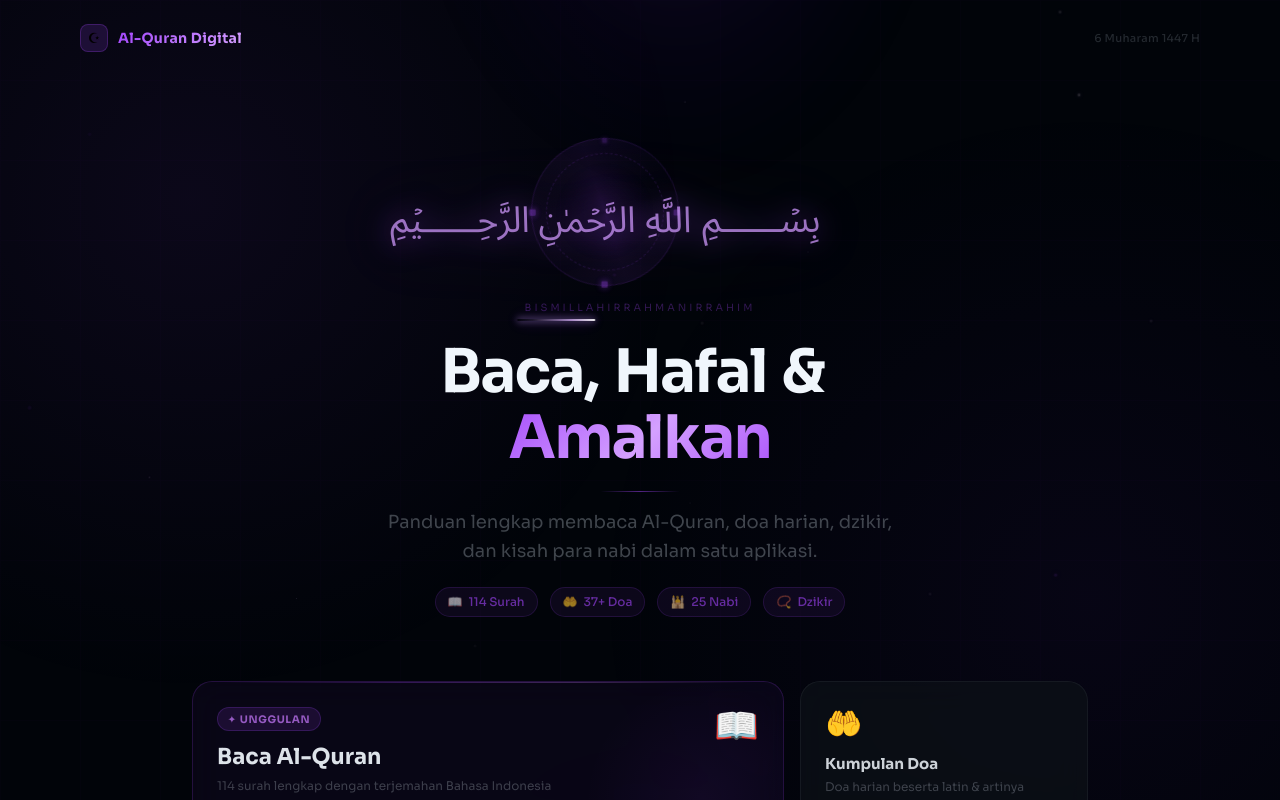
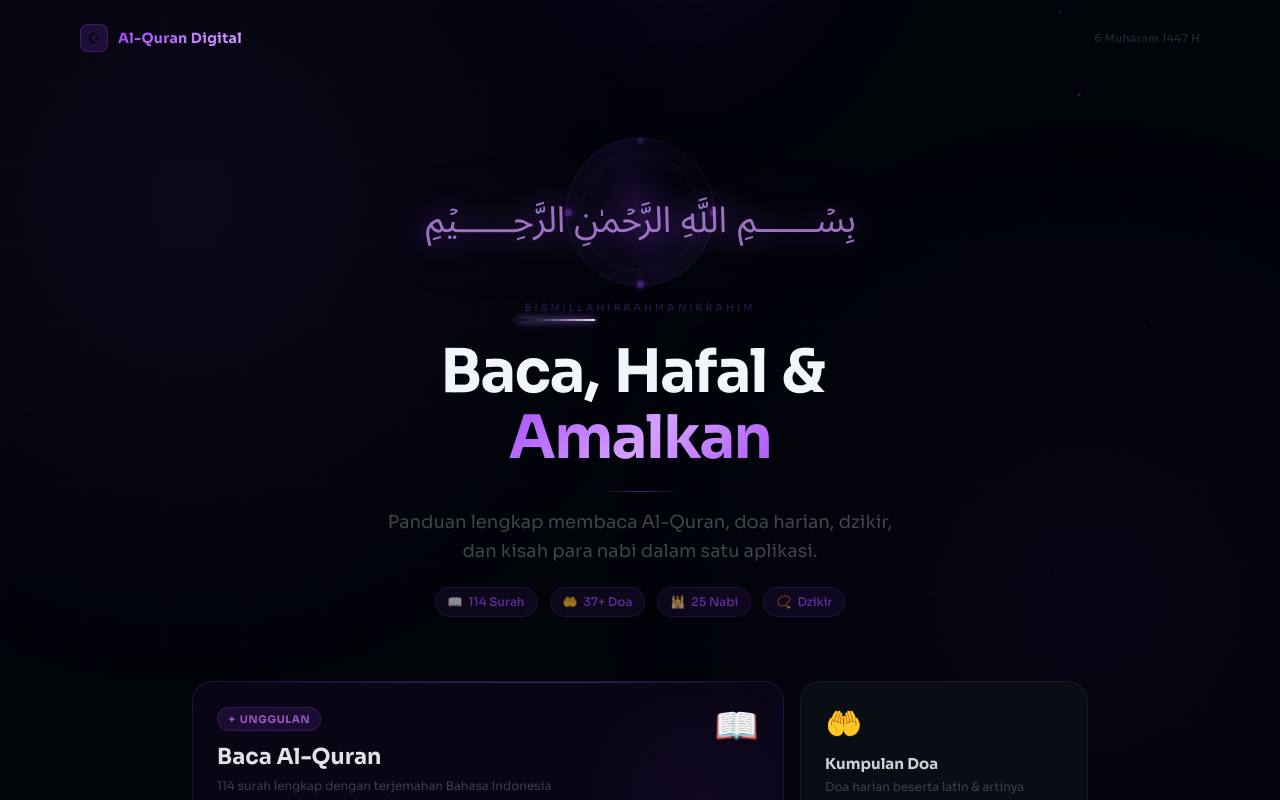
Before and after one commit to Sigiitttt/Al-Quran-Digital, a React (Vite) app: page / in a window 1280 px wide. Shown: the top 800 px of the page. Built offline with nearby package versions, Linux system fonts and the light colour scheme.

Commit message:
perbaikan api doa dan posisition biss

```diff
--- a/src/components/DetailSurah/DetailSurahContainer.tsx
+++ b/src/components/DetailSurah/DetailSurahContainer.tsx
@@ -32,7 +32,7 @@ function DetailSurahContainer() {
     const fetchSurah = async () => {
       try {
         const response = await fetch(
-          `https://equran.id/api/v2/surat/${surahId}`
+          `/api-quran/api/v2/surat/${surahId}`
         );
         if (!response.ok) {
           throw new Error("Gagal memuat data surah");
--- a/src/components/Surah/SurahContainer.tsx
+++ b/src/components/Surah/SurahContainer.tsx
@@ -16,7 +16,7 @@ function SurahContainer() {
   useEffect(() => {
     const fetchSurahs = async () => {
       try {
-        const response = await fetch("https://equran.id/api/v2/surat");
+        const response = await fetch("/api-quran/api/v2/surat");
         if (!response.ok) throw new Error("Gagal mengambil daftar surah");
         const data = await response.json();
         setSurahs(data.data);
--- a/src/pages/Homepage.tsx
+++ b/src/pages/Homepage.tsx
@@ -146,7 +146,7 @@ function FloatingParticles({ config }: { config: TierConfig }) {
 function BismillahRing({ animate }: { animate: boolean }) {
   return (
     <div
-      className="relative flex items-center justify-center"
+      className="relative flex items-center justify-center mx-auto"
       style={{ width: 160, height: 160 }}
     >
       {/* Outer slow ring */}
--- a/src/pages/KisahNabiPage.tsx
+++ b/src/pages/KisahNabiPage.tsx
@@ -15,7 +15,7 @@ function KisahNabiPage() {
     const fetchKisah = async () => {
       try {
         // Memanggil path proxy yang benar
-        const response = await fetch('https://kisah-nabi-api.vercel.app/api/kisahnabi');
+        const response = await fetch('/api-kisah/api/kisahnabi');
         if (!response.ok) {
           throw new Error("Gagal memuat data kisah. Server mungkin sedang bermasalah.");
         }
```
Also changed, not shown: vercel.json (added), 1 other file (tests, documents, lock files or other folders).
